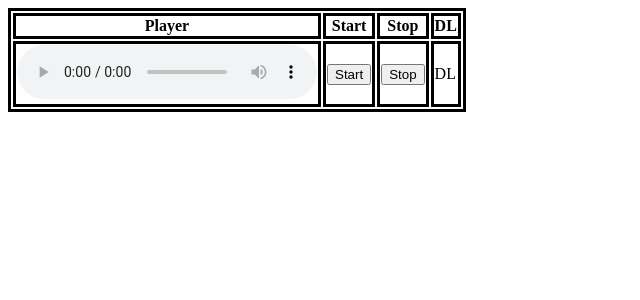
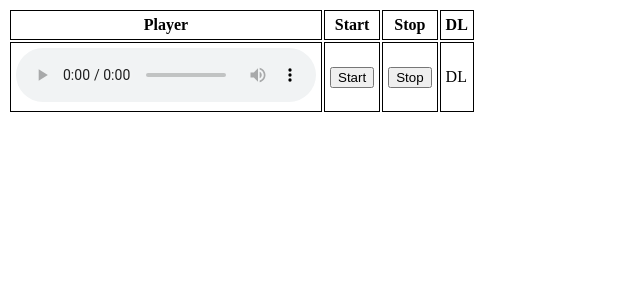
Before and after one commit to toma-sayaka-0191/gijiroku-generator, a Flask app: page / in a window 1280 px wide. Shown: the top 300 px of the page, without its empty margins (0-640 px from the left). Run offline with Flask 2, Linux system fonts and the light colour scheme.

Commit message:
202112291425

```diff
--- a/static/css/main.css
+++ b/static/css/main.css
@@ -1,3 +1,5 @@
-th, td {
-    border: solid;
+table th,td,tr{
+	padding: 5px;
+	border: solid #000000 1px;
+	white-space: nowrap;
 }
--- a/templates/index.html
+++ b/templates/index.html
@@ -3,11 +3,11 @@
 <head>
     <meta charset="UTF-8">
     <meta name="viewport" content="width=device-width, initial-scale=1.0">
-    <link rel="stylesheet" href="main.css">
+    <link rel="stylesheet" href="../static/css/main.css">
     <title>Document</title>
 </head>
 <body>
-    <table style="border: solid;">
+    <table>
         <thead>
             <tr>
                 <th>Player</th>
```
